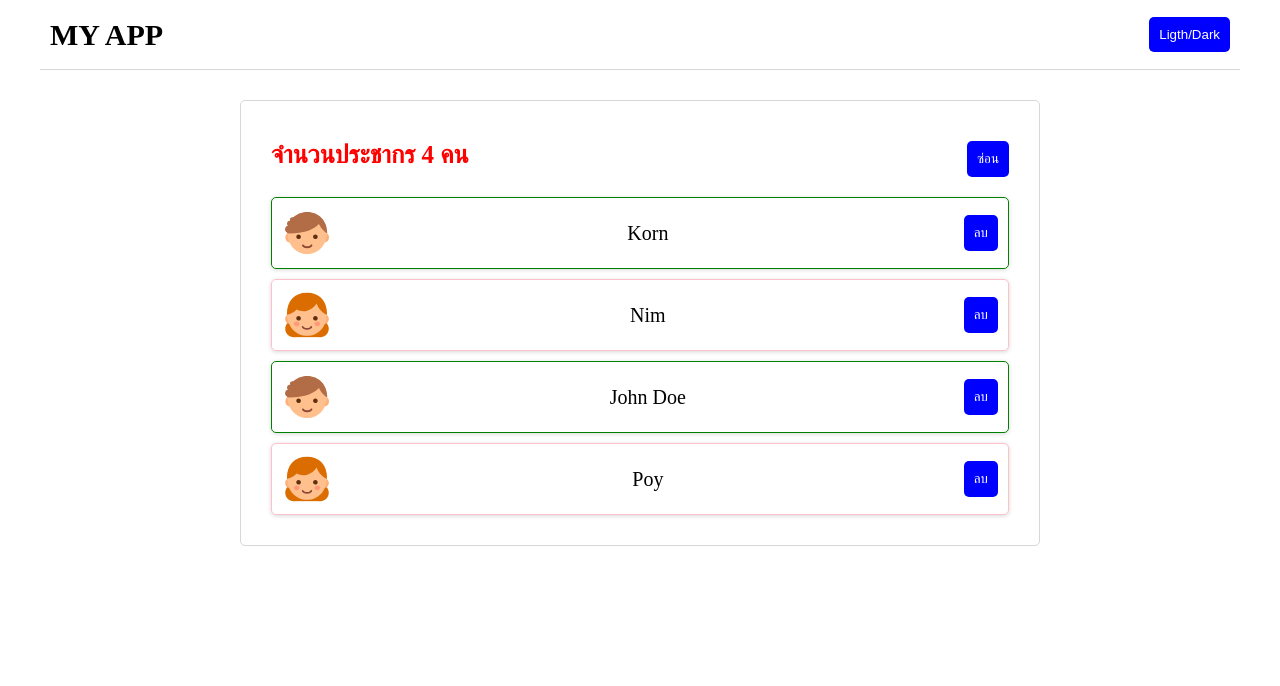
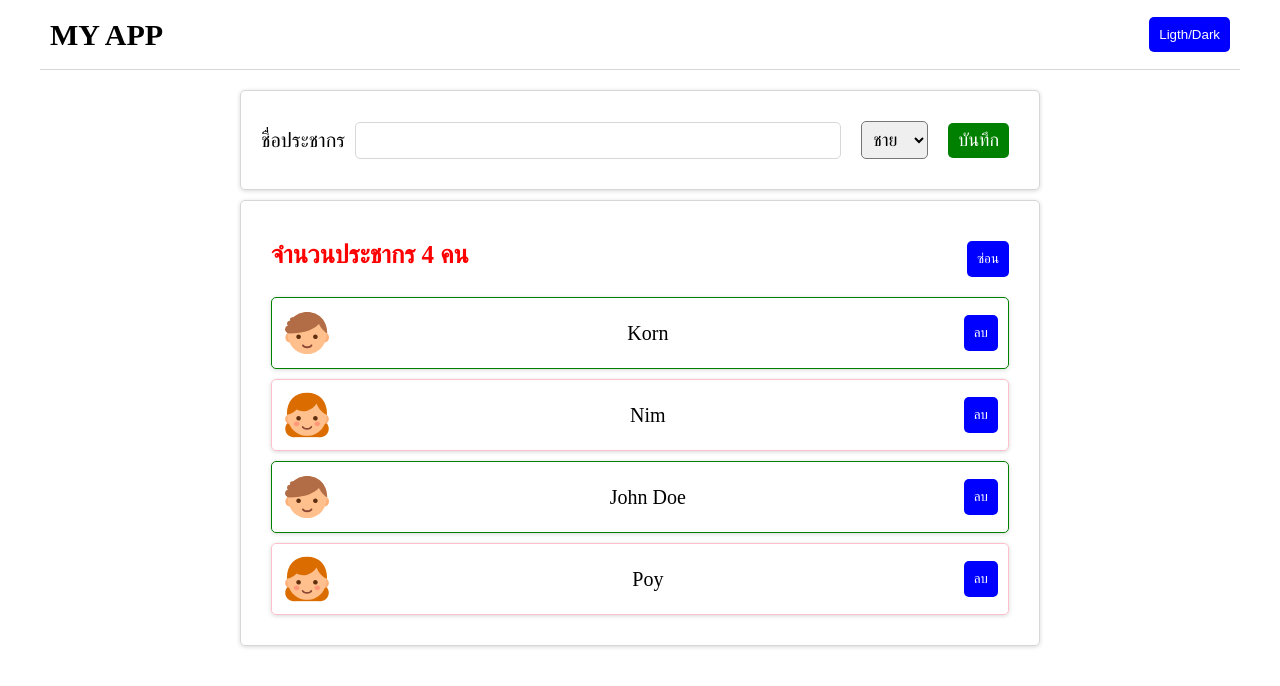
Before and after one commit to golfkornphisit/React-Learn, a React (Vite) app in the folder react_app/: page / in a window 1280 px wide. Shown: the top 686 px of the page. Built offline with nearby package versions, Linux system fonts and the light colour scheme.

Commit message:
befor ex19

```diff
--- a/react_app/src/App.jsx
+++ b/react_app/src/App.jsx
@@ -1,5 +1,6 @@
 import Header from "./components/Header";
 import PersonList from "./components/PersonList";
+import AddForm from "./components/AddForm";
 import { useState } from "react";
 import "./App.css";
 
@@ -18,6 +19,7 @@
     <div className="App">
       <Header title="MY APP"/>
       <main>
+        <AddForm/>
         <PersonList data={data} deleteUser={deleteUser}/>
       </main>
 
--- /dev/null
+++ b/react_app/src/components/AddForm.css
@@ -0,0 +1,40 @@
+.container {
+    max-width: 800px;
+    margin: 10px auto;
+    padding: 20px;
+    box-shadow: rgba(0, 0, 0, 0.16) 0px 1px 4px;
+}
+form {
+    display: flex;
+    align-items: center;
+
+
+}
+label {
+    font-size: 20px;
+}
+input {
+
+    font-size: 18px;
+    padding: 7px;
+    border: 1px solid #d7d7d7;
+    border-radius: 5px;
+    flex-grow: 1;
+    margin: 10px;
+}
+input:focus {
+    outline: none;
+
+}
+select {
+    font-size: 18px;
+    padding: 7px;
+    margin: 10px;
+    border-radius: 5px;
+}
+.btn-save {
+    font-size: 18px;
+    padding: 7px 10px;
+    margin: 10px;
+    background: green;
+}
--- /dev/null
+++ b/react_app/src/components/AddForm.jsx
@@ -0,0 +1,17 @@
+import "./AddForm.css"
+
+export default function AddForm() {
+    return (
+        <section className="container">
+            <form action="">
+                <label htmlFor="">ชื่อประชากร</label>
+                <input type="text" />
+                <select name="" id="">
+                    <option value="ชาย">ชาย</option>
+                    <option value="หญิง">หญิง</option>
+                </select>
+                <button type="submit" className="btn-save">บันทึก</button>
+            </form>
+        </section>
+    );
+}
```
